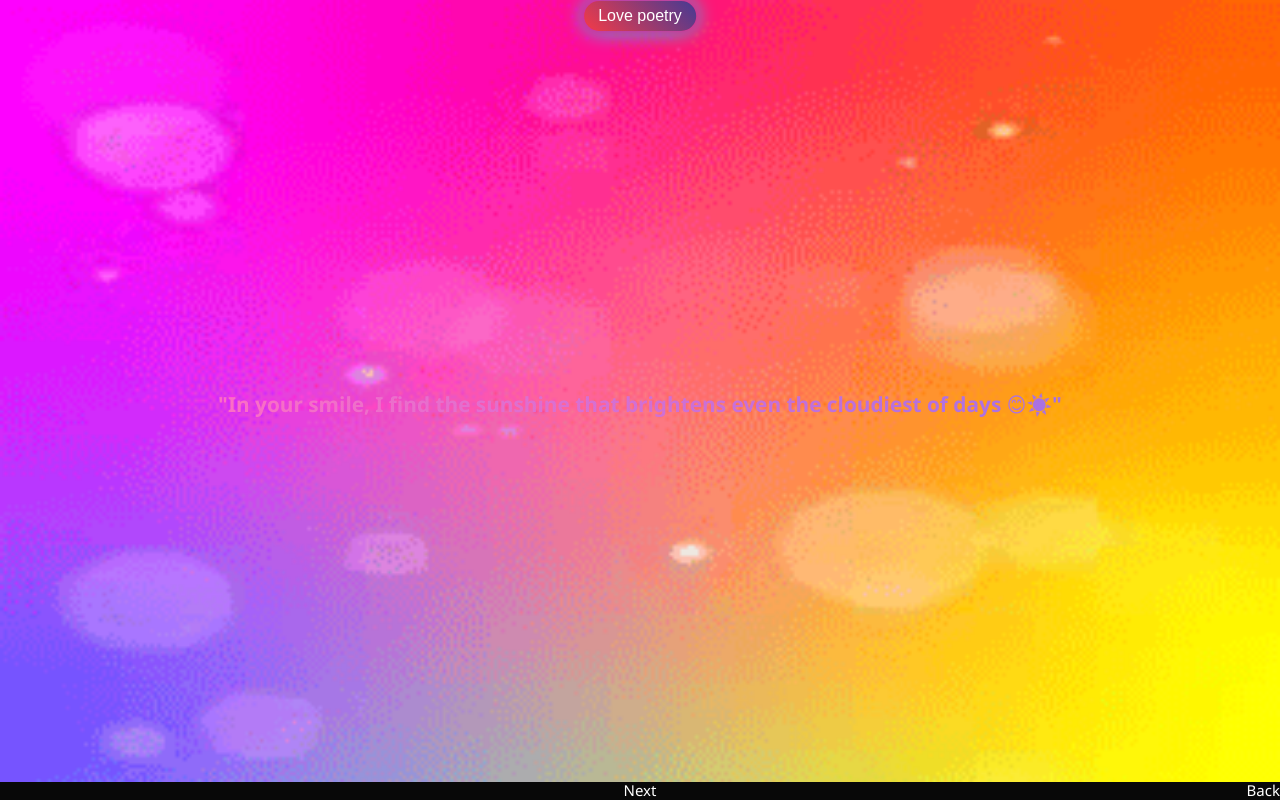
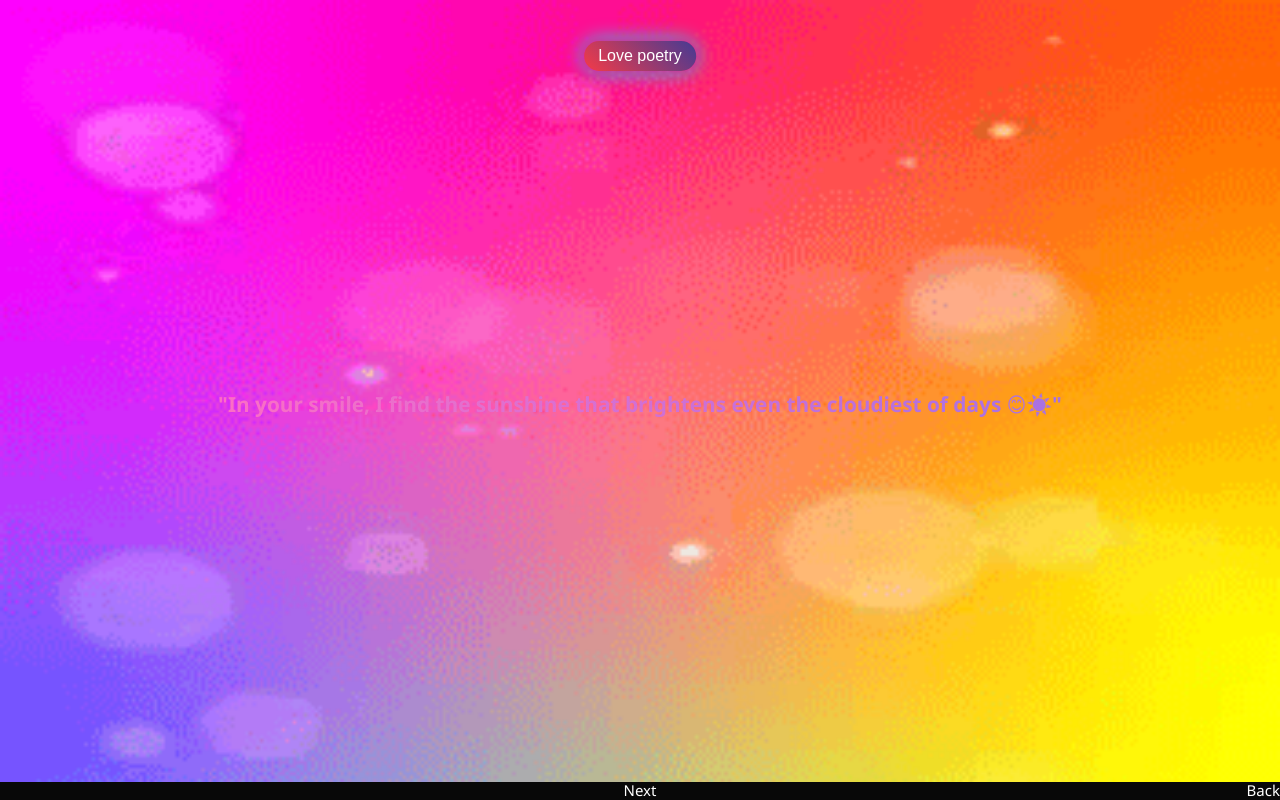
Before and after one commit to mzubairtalha/Love-poetry-v2, a plain HTML site: page index1.html in a window 1280 px wide. Drawn offline with Linux system fonts and the light colour scheme.

Commit message:
Update main.css

```diff
--- a/css/main.css
+++ b/css/main.css
@@ -52,7 +52,7 @@ html, body {
 /* Glowing button (same top position) */
 .button {
   position: absolute;
-  top: 2%;
+  top: 7%;
   left: 50%;
   transform: translate(-50%, -50%);
   background: linear-gradient(45deg, #f43b47, #453a94);
```
